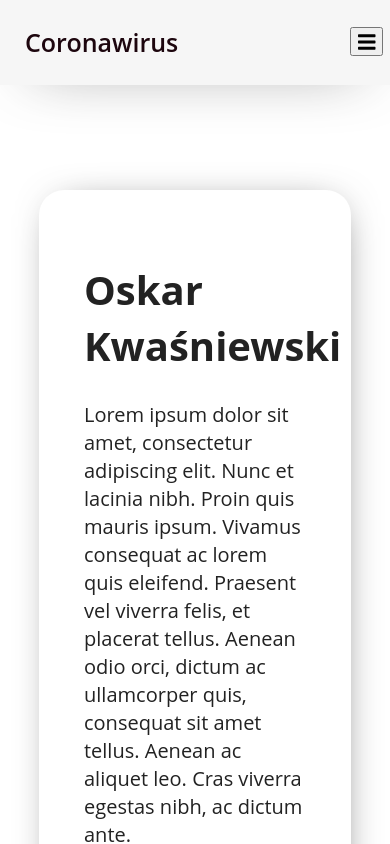
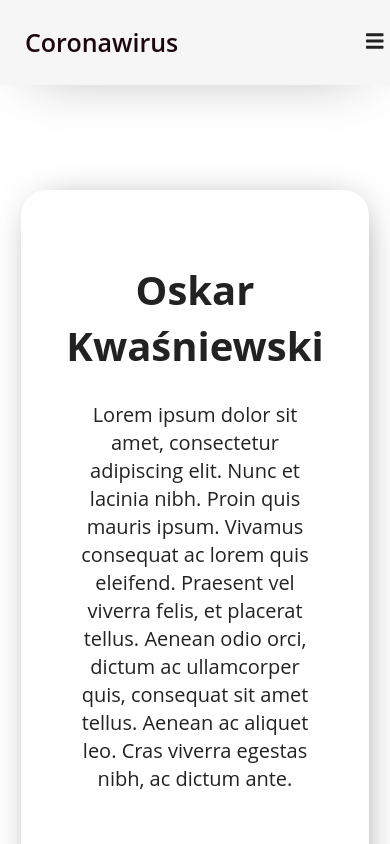
Before and after one commit to okwasniewski/Coronavirus-react, a React (Create React App) app: page /Coronavirus-react/authors in a window 390 px wide. Shown: the top 844 px of the page. Built offline with nearby package versions, Linux system fonts and the light colour scheme.

Commit message:
css changes

```diff
--- a/src/layouts/Header.js
+++ b/src/layouts/Header.js
@@ -43,9 +43,7 @@ class Header extends React.Component {
               <NavLink to="/Coronavirus-react/authors"> Authors </NavLink>{" "}
             </li>
             <li className="top__burger">
-              <button onClick={() => this.changeHander()}>
-                <FontAwesomeIcon icon={faBars} />
-              </button>
+                <FontAwesomeIcon onClick={() => this.changeHander()} icon={faBars} />
             </li>
           </ul>
         </nav>
--- a/src/stylesheets/layout/_footer.scss
+++ b/src/stylesheets/layout/_footer.scss
@@ -22,6 +22,7 @@
                 display: none;
             }
             &__first {
+                padding: 0;
                 width: 100%;
                 text-align: center;
             }
--- a/src/stylesheets/pages/_CountryDetail.scss
+++ b/src/stylesheets/pages/_CountryDetail.scss
@@ -14,16 +14,16 @@
         display: none;
     }
 
-    // @media(max-width:991px){
-    //     &__title{
-    //         display: block;
-    //     }
-    //     &__photo {
-    //         display: none;
-    //     }
-    //     .info-field{
-    //         display: block;
-    //     }
-    // }
+    @media(max-width:991px){
+        &__title{
+            display: block;
+        }
+        &__photo {
+            display: none;
+        }
+        .info-field{
+            display: block;
+        }
+    }
 
 }
--- a/src/stylesheets/pages/_about.scss
+++ b/src/stylesheets/pages/_about.scss
@@ -1,4 +1,5 @@
 .about {
+  margin-top: -50px;
   display: flex;
   flex-direction: column;
   flex-basis: 1200px;
@@ -39,9 +40,15 @@
   }
 
   @media (max-width: 991px) {
+    &__top h1 {
+      font-size: 30px;
+    }
     &__main {
       flex-direction: column;
     }
+    &__box {
+      width: 90%;
+    margin: 15px;    }
     &__image img {
       max-width: 100%;
     }
--- a/src/stylesheets/pages/_authors.scss
+++ b/src/stylesheets/pages/_authors.scss
@@ -31,7 +31,11 @@
 
   @media (max-width: 991px) {
     &__box {
-      width: 80%;
+      text-align: center;
+      width: 90%;
+    }
+    &__donate a {
+      margin-top: 25px;
     }
   }
 }
```
